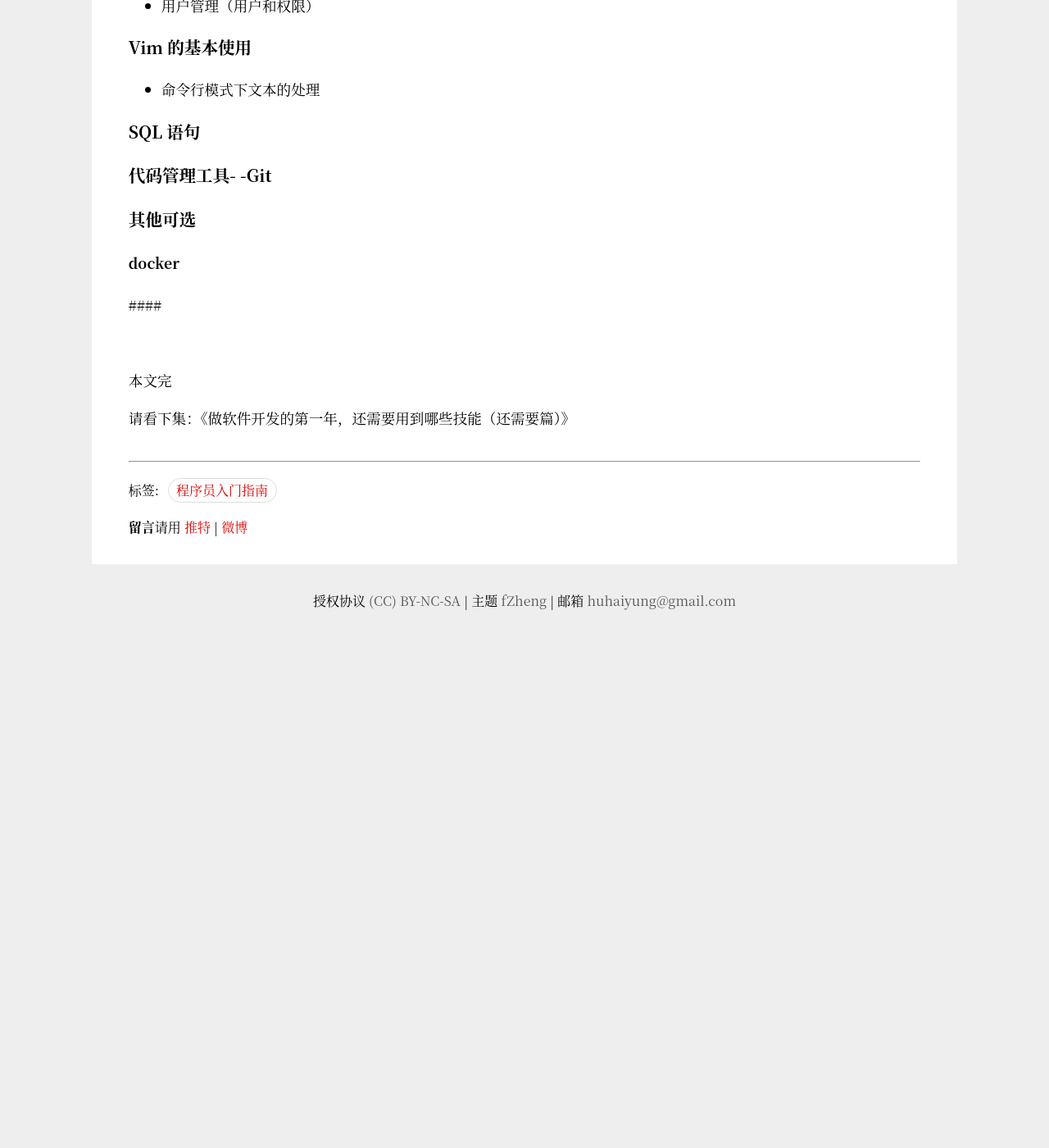
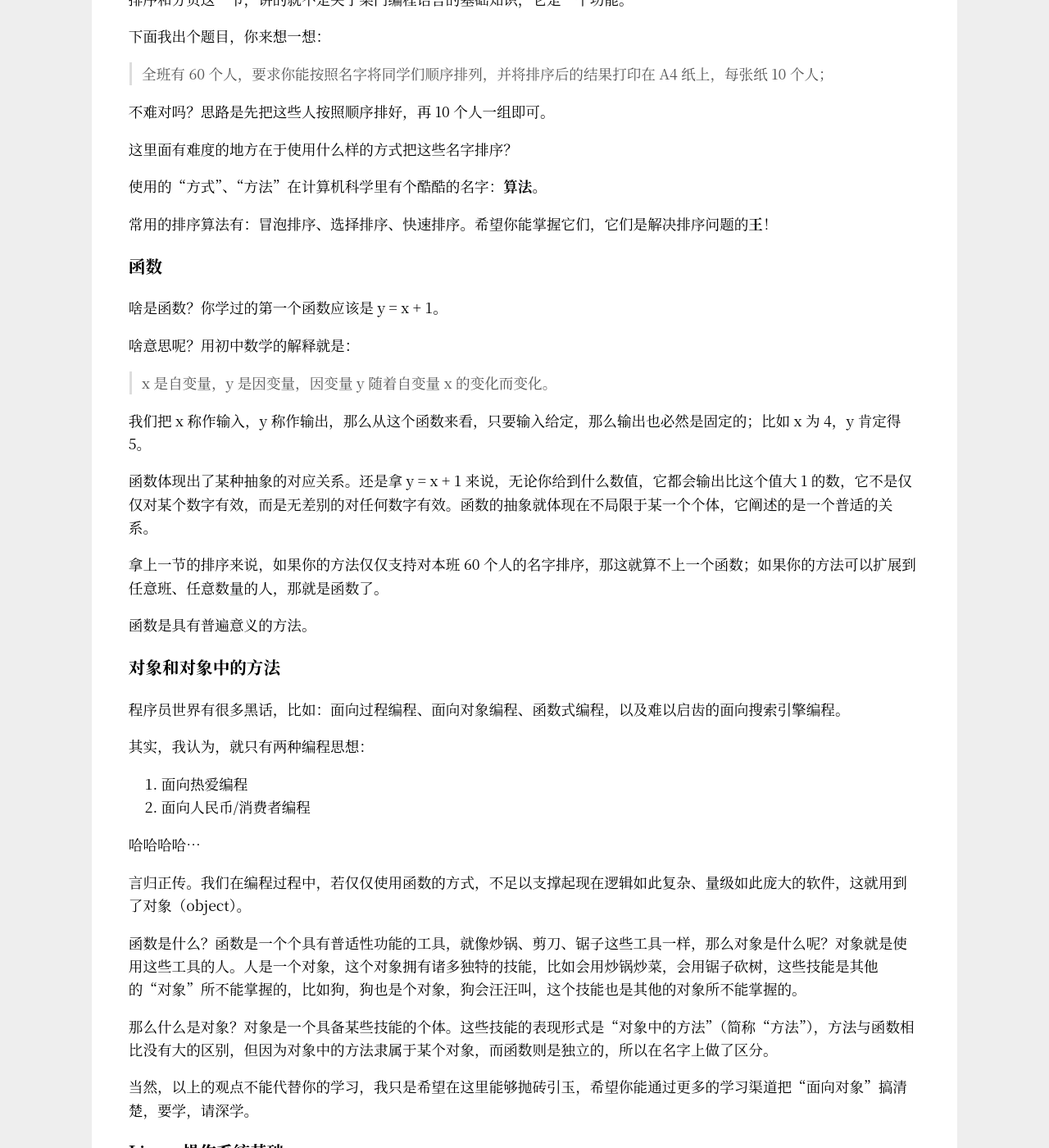
Before and after one commit to Haiyung/haiyung.github.io, a Jekyll site: the page built from _posts/2019-10-27-minimum-skills-in-the-first-year-of-development.md, in a window 1280 px wide and 1400 px high, scrolled down 6985 px. Shown: the whole window at 82% size. Built offline with Jekyll 4.4.1, drawn with Linux system fonts in a browser that asks for light colours; before the commit the page ends 7737 px from its top, so only the background shows below that; some of the changed text lies outside the part shown.

Commit message:
article: update article

```diff
--- a/_posts/2019-10-27-minimum-skills-in-the-first-year-of-development.md
+++ b/_posts/2019-10-27-minimum-skills-in-the-first-year-of-development.md
@@ -214,18 +214,72 @@
 
 推荐你去看余晟老师所著的《正则指引》。
 
-我的第一份工作、第一份工作的第一件要处理的问题：就是写正则表达式。
+我的第一份工作、第一份工作要处理的的第一件问题，就是写**正则表达式**。
 
 <p>
-    <img src="/images/my_first_programming.png" width="85%">
+    <img src="/images/my_first_programming.png" width="68%">
 </p>
+
+正则表达式是对字符串的另一种处理方式，它像一把筛子，而字符串就好像筛子上面的大大小小的粮食，通过这把筛子，就可以把合你心意的字符串收入囊中了。
+
+举个简单的例子，有很多文件名，我希望从这些文件名里挑选出以 golang 开头并且以 pdf 结尾的名字，这时候有两种办法：
+
+1. 不用正则；遍历每个文件名，对每个文件名进行判断，是否以 golang 开头，是否以 pdf 结尾；
+
+2. 使用正则；写出正则表达式，再遍历每个文件名，利用正则直接就可以判断该文件名是否符合要求；
+
+简单来说，正则表达式是对字符串进行“筛选”的工具。
 
 ### 排序和分页
 
+排序和分页这一节，讲的就不是关于某门编程语言的基础知识，它是一个功能。
 
+下面我出个题目，你来想一想：
 
-### 函数、对象、方法
+> 全班有 60 个人，要求你能按照名字将同学们顺序排列，并将排序后的结果打印在 A4 纸上，每张纸 10 个人；
 
+不难对吗？思路是先把这些人按照顺序排好，再 10 个人一组即可。
+
+这里面有难度的地方在于使用什么样的方式把这些名字排序？
+
+使用的“方式”、“方法”在计算机科学里有个酷酷的名字：**算法**。
+
+常用的排序算法有：冒泡排序、选择排序、快速排序。希望你能掌握它们，它们是解决排序问题的**王**！
+
+### 函数
+
+啥是函数？你学过的第一个函数应该是 y = x + 1。
+
+啥意思呢？用初中数学的解释就是：
+
+> x 是自变量，y 是因变量，因变量 y 随着自变量 x 的变化而变化。
+
+我们把 x 称作输入，y 称作输出，那么从这个函数来看，只要输入给定，那么输出也必然是固定的；比如 x 为 4，y 肯定得 5。
+
+函数体现出了某种抽象的对应关系。还是拿 y = x + 1 来说，无论你给到什么数值，它都会输出比这个值大 1 的数，它不是仅仅对某个数字有效，而是无差别的对任何数字有效。函数的抽象就体现在不局限于某一个个体，它阐述的是一个普适的关系。
+
+拿上一节的排序来说，如果你的方法仅仅支持对本班 60 个人的名字排序，那这就算不上一个函数；如果你的方法可以扩展到任意班、任意数量的人，那就是函数了。
+
+函数是具有普遍意义的方法。
+
+### 对象和对象中的方法
+
+程序员世界有很多黑话，比如：面向过程编程、面向对象编程、函数式编程，以及难以启齿的面向搜索引擎编程。
+
+其实，我认为，就只有两种编程思想：
+
+1. 面向热爱编程
+2. 面向人民币/消费者编程
+
+哈哈哈哈...
+
+言归正传。我们在编程过程中，若仅仅使用函数的方式，不足以支撑起现在逻辑如此复杂、量级如此庞大的软件，这就用到了对象（object）。
+
+函数是什么？函数是一个个具有普适性功能的工具，就像炒锅、剪刀、锯子这些工具一样，那么对象是什么呢？对象就是使用这些工具的人。人是一个对象，这个对象拥有诸多独特的技能，比如会用炒锅炒菜，会用锯子砍树，这些技能是其他的“对象”所不能掌握的，比如狗，狗也是个对象，狗会汪汪叫，这个技能也是其他的对象所不能掌握的。
+
+那么什么是对象？对象是一个具备某些技能的个体。这些技能的表现形式是“对象中的方法”（简称“方法”），方法与函数相比没有大的区别，但因为对象中的方法隶属于某个对象，而函数则是独立的，所以在名字上做了区分。
+
+当然，以上的观点不能代替你的学习，我只是希望在这里能够抛砖引玉，希望你能通过更多的学习渠道把“面向对象”搞清楚，要学，请深学。
 
 ### Linux 操作系统基础
 
```
Also changed, not shown: other parts of _posts/2019-10-27-minimum-skills-in-the-first-year-of-development.md (+1 -1 lines).
